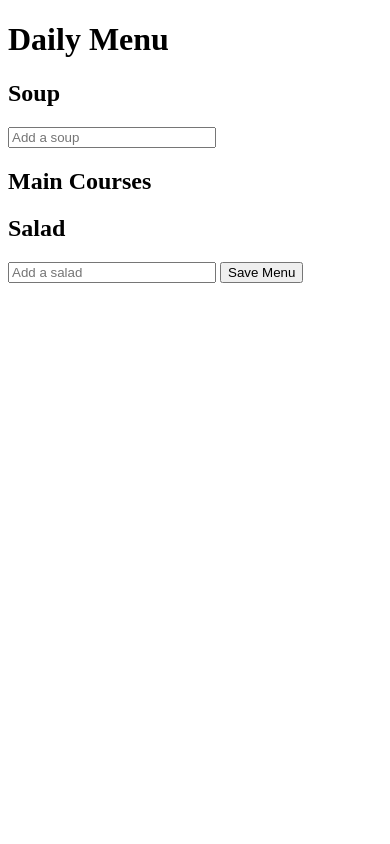
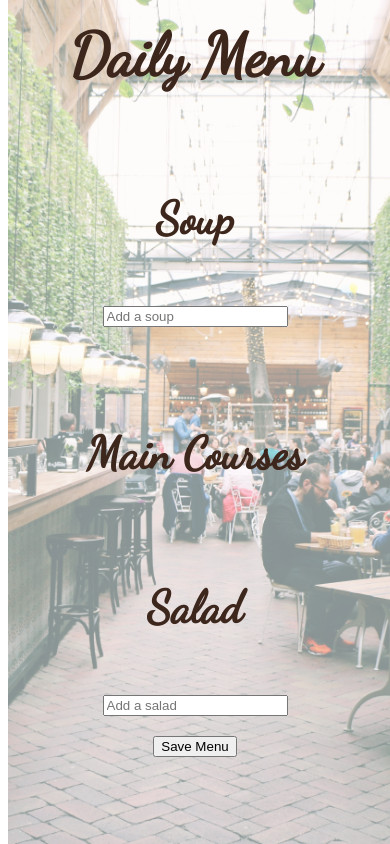
Before and after one commit to Spinlerk/MenuGenerator, a Django app: page /create-daily_menu/ in a window 390 px wide. Run offline with Django 5.2, Linux system fonts and the light colour scheme; the visitor is signed in with stand-in values (Sample User, id 1); some libraries are stand-ins or nearby versions.

Commit message:
forms styling is complete, included daily menu +daily menu result. Fixes #14

```diff
--- a/Generator/templates/daily_menu.html
+++ b/Generator/templates/daily_menu.html
@@ -1,19 +1,27 @@
+{% load static %}
+
 <!DOCTYPE html>
 <html>
 <head>
     <title>Daily Menu</title>
     <style>
-        .input-field {
-            width: 200px; /* Nastavte požadovanou šířku */
-        }
-        .main-course-container {
-            display: flex;
-            align-items: center;
-        }
-        .main-course-container input {
-            margin-right: 10px;
+        body::after {
+            content: "";
+            background-image: url("{% static 'images/daily_menu_bckgr.jpg' %}");
+            background-size: cover;
+            background-position: center;
+            background-repeat: no-repeat;
+            opacity: 0.5;
+            width: 100%;
+            height: 100%;
+            position: fixed;
+            top: 0;
+            z-index: -1;
         }
     </style>
+    <meta name="viewport" content="width=device-width, initial-scale=1">
+    <link href="https://fonts.googleapis.com/css2?family=Dancing+Script&display=swap" rel="stylesheet">
+    <link rel="stylesheet" href="{% static 'css/styles.css' %}">
     <script src="https://code.jquery.com/jquery-3.6.0.min.js"></script>
     <link rel="stylesheet" href="https://code.jquery.com/ui/1.12.1/themes/base/jquery-ui.css">
     <script src="https://code.jquery.com/ui/1.12.1/jquery-ui.min.js"></script>
@@ -56,6 +64,9 @@
     </script>
 </head>
 <body>
+<div class="centered-content">
+    <div class="row justify-content-center">
+        <div class="col-12 col-md-6">
             <h1>Daily Menu</h1>
 
             <form method="post">
@@ -76,8 +87,9 @@
 
                 <h2>Salad</h2>
                 <input type="text" name="salad" class="input-field salad-input" value="{% if salad %}{{ salad.name }}{% endif %}" placeholder="Add a salad">
-
+                <div class="button-container">
                     <button type="submit">Save Menu</button>
+                </div>
             </form>
 </body>
 </html>
--- a/static/css/styles.css
+++ b/static/css/styles.css
@@ -127,3 +127,9 @@
     color: var(--gold-color);
     font-size: 30px
 }
+
+li {
+    list-style-type: none;
+    padding: 0;
+    margin: 0;
+}
```
Also changed, not shown: Generator/templates/daily_menu_complete.html (+35 -5 lines). Lines whose indentation alone changed are shown as unchanged.
